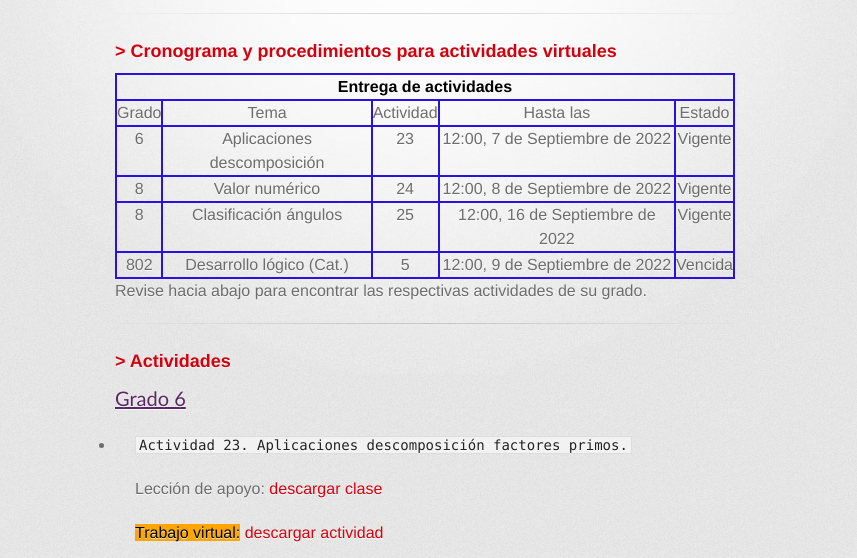
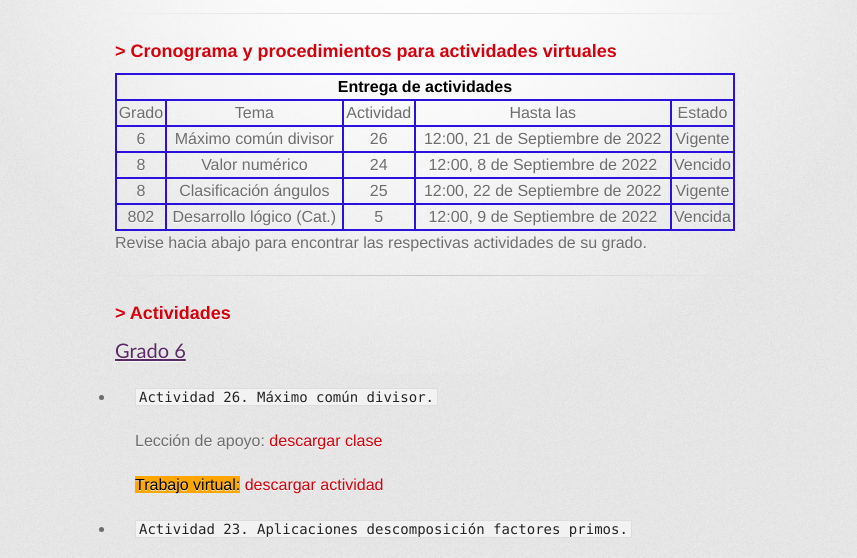
Before and after one commit to mikemolina/repoedu, a plain HTML site: page index.html in a window 1280 px wide. Shown: the part 199-757 px from the top of the page, without its empty margins (215-1072 px from the left). Drawn offline with Linux system fonts and the light colour scheme; a web font is replaced by a local one.

Commit message:
Actualizacion 20220913

```diff
--- a/index.html
+++ b/index.html
@@ -40,9 +40,9 @@
 	    </tr>
 	    <tr>
 	      <td>6</td>
-	      <td>Aplicaciones descomposición</td>
-	      <td>23</td>
-	      <td>12:00, 7 de Septiembre de 2022</td>
+	      <td>Máximo común divisor</td>
+	      <td>26</td>
+	      <td>12:00, 21 de Septiembre de 2022</td>
 	      <td>Vigente</td>
 	    </tr>
 	    <tr>
@@ -50,13 +50,13 @@
 	      <td>Valor numérico</td>
 	      <td>24</td>
 	      <td>12:00, 8 de Septiembre de 2022</td>
-	      <td>Vigente</td>
+	      <td>Vencido</td>
 	    </tr>
 	    <tr>
 	      <td>8</td>
 	      <td>Clasificación ángulos</td>
 	      <td>25</td>
-	      <td>12:00, 16 de Septiembre de 2022</td>
+	      <td>12:00, 22 de Septiembre de 2022</td>
 	      <td>Vigente</td>
 	    </tr>
 	    <tr>
@@ -95,9 +95,14 @@
 	  <p style="font-family:'Trebuchet MS',sans-serif; font-size:20px; color:#5A2865"><u>Grado 6</u></p>
 	  <ul>
 	    <li>
+	      <p><code>Actividad 26. Máximo común divisor.</code></p>
+	      <p>Lección de apoyo: <a href="https://github.com/mikemolina/repoedu/raw/gh-pages/share/repo/6/2022/tnumeros.pdf">descargar clase</a></p>
+	      <p><span style="background: orange; color: black; font-size: 16px">Trabajo virtual:</span> <a href="https://github.com/mikemolina/repoedu/raw/gh-pages/share/repo/6/2022/act26-MCD.pdf">descargar actividad</a></p>
+	    </li>
+	    <li>
 	      <p><code>Actividad 23. Aplicaciones descomposición factores primos.</code></p>
 	      <p>Lección de apoyo: <a href="https://github.com/mikemolina/repoedu/raw/gh-pages/share/repo/6/2022/tnumeros.pdf">descargar clase</a></p>
-	      <p><span style="background: orange; color: black; font-size: 16px">Trabajo virtual:</span> <a href="https://github.com/mikemolina/repoedu/raw/gh-pages/share/repo/6/2022/act22-FactPrimos.pdf">descargar actividad</a></p>
+	      <p>Trabajo virtual (fecha vencida, 7 Sep 2022): <a href="https://github.com/mikemolina/repoedu/raw/gh-pages/share/repo/6/2022/act22-FactPrimos.pdf">descargar actividad</a></p>
 	    </li>
 	    <li>
 	      <p><code>Actividad 22. Descomposición factores primos.</code></p>
@@ -226,7 +231,7 @@
 	    <li>
 	      <p><code>Actividad 24. Valor numérico expresiones algebraicas.</code></p>
 	      <p>Lección de apoyo: <a href="https://github.com/mikemolina/repoedu/raw/gh-pages/share/repo/8/2022/IntroAlgebra.pdf">descargar clase</a></p>
-	      <p><span style="background: orange; color: black; font-size: 16px">Trabajo virtual:</span> <a href="https://github.com/mikemolina/repoedu/raw/gh-pages/share/repo/8/2022/act24-Valor_num_expal.pdf">descargar actividad</a></p>
+	      <p>Trabajo virtual (fecha vencida, 8 Sep 2022): <a href="https://github.com/mikemolina/repoedu/raw/gh-pages/share/repo/8/2022/act24-Valor_num_expal.pdf">descargar actividad</a></p>
 	    </li>
 	    <li>
 	      <p><code>Actividad 23. Conceptos del ángulo.</code></p>
@@ -244,7 +249,7 @@
 	    <li>
 	      <p><code>Actividad 21. Reducción de términos semejantes.</code></p>
 	      <p>Lección de apoyo: <a href="https://github.com/mikemolina/repoedu/raw/gh-pages/share/repo/8/2022/IntroAlgebra.pdf">descargar clase</a></p>
-	      <p><span style="background: orange; color: black; font-size: 16px">Trabajo virtual:</span> <a href="https://github.com/mikemolina/repoedu/raw/gh-pages/share/repo/8/2022/act21-Red_term_sem-1.pdf">descargar actividad</a></p>
+	      <p>Trabajo virtual (fecha vencida, 26 Ago 2022): <a href="https://github.com/mikemolina/repoedu/raw/gh-pages/share/repo/8/2022/act21-Red_term_sem-1.pdf">descargar actividad</a></p>
 	    </li>
 	    <li>
 	      <p><code>Actividad 20. Interpretación de tablas estadísticas 2.</code></p>
```
